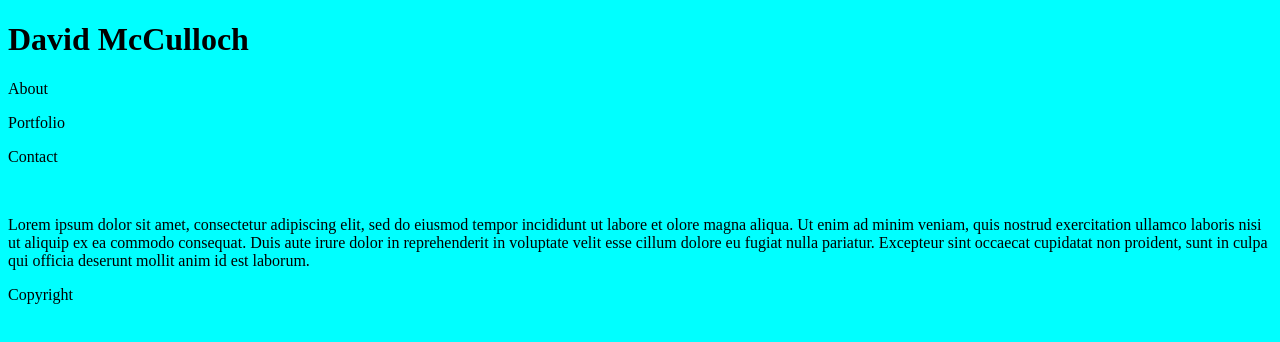
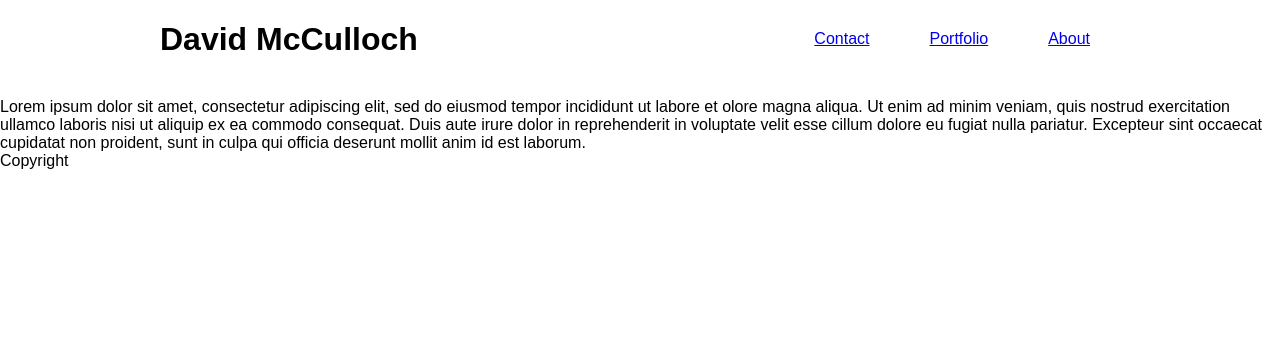
Before and after one commit to DMcCulloch-Coder/Basic-Portfolio, a plain HTML site: page index.html in a window 1280 px wide. Drawn offline with Linux system fonts and the light colour scheme.

Commit message:
added viewport, ids/classes to header, started CSS formatting

```diff
--- a/css/style.css
+++ b/css/style.css
@@ -1,4 +1,49 @@
 body {
-    background-color: aqua;
+    margin: 0;
+    padding: 0;
+    font-family: 'Arial', 'Helvetica Neue', Arial, Helvetica, sans-serif;
 
 }
+
+p {
+    margin: 0;
+    padding: 0;
+
+}
+
+#topBar {
+    width: 960px;
+    margin: 0 auto;
+    height: 80px;
+
+
+}
+
+#name {
+    float: left;
+
+
+
+}
+
+.navBar {
+    float: right;
+    margin: 30px;
+}
+
+
+/*header {
+    background-color: blue;
+    text-align: center;
+
+}
+
+nav {
+    float: left;
+}
+
+h1 {
+    font-family: 'Georgia', Times, 'Times New Roman', serif;
+    float: left;
+
+}*/
--- a/index.html
+++ b/index.html
@@ -3,7 +3,9 @@
 
     <head>
         <meta charset='UTF-8'>
-        <title>Working Title</title>
+        <meta name='viewport' content='width=device-width, initial-scale=1.0'>
+
+        <title>Portfolio</title>
 
         <link type='text/css' rel='stylesheet' href='css/style.css' />
 
@@ -13,19 +15,19 @@
 
     <body>
 
-        <Header>
-            <h1>David McCulloch</h1>
+        <Header id='topBar'>
+            <h1 id='name'>David McCulloch</h1>
 
             <Nav>
-                <p>About</p>
+                <p class='navBar'><a href='index.html'>About</a></p>
             </Nav>
 
             <Nav>
-                <p>Portfolio</p>
+                <p class='navBar'><a href='portfolio.html'>Portfolio</a></p>
             </Nav>
 
             <Nav>
-                <p>Contact</p>
+                <p class='navBar'><a href='contact.html'>Contact</a></p>
             </Nav>
 
         </Header>
```
Also changed, not shown: contact.html (+1 -0 lines), portfolio.html (+1 -0 lines).
